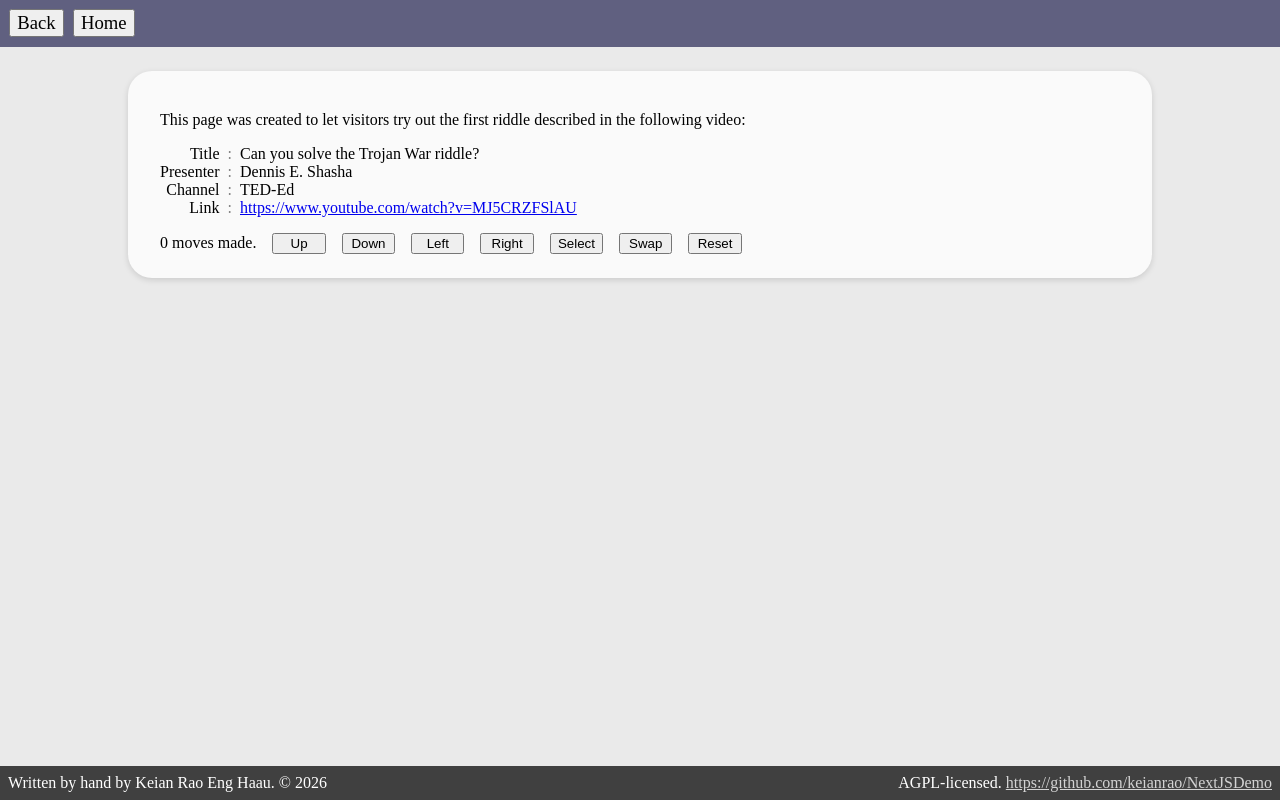
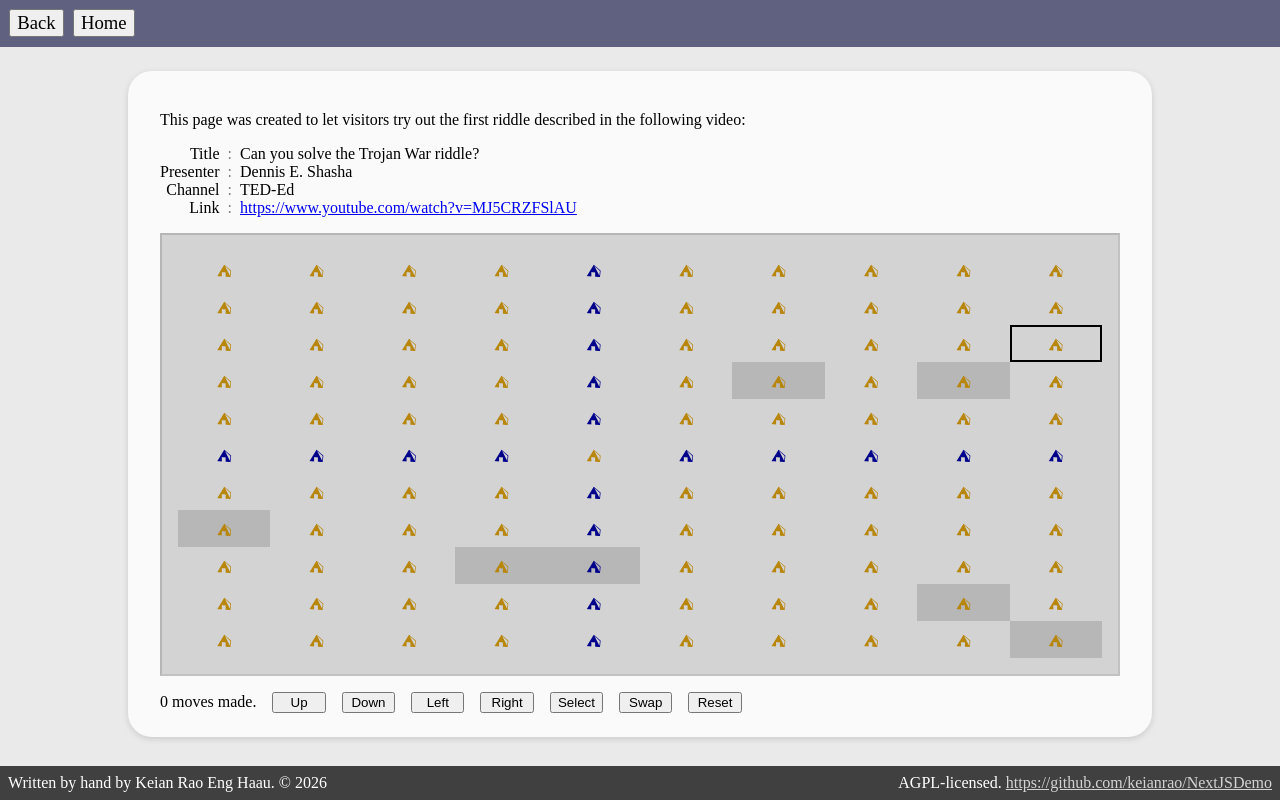
Before and after one commit to keianrao/NextJSDemo, a Next.js app: page /trojanwarriddle in a window 1280 px wide. Built offline with nearby package versions, Linux system fonts and the light colour scheme.

Commit message:
Prepared the rendering part of it

```diff
--- a/src/app/trojanwarriddle/widget.module.css
+++ b/src/app/trojanwarriddle/widget.module.css
@@ -13,6 +13,64 @@
 	opacity: 0.5;
 }
 
+
+
+
+
+.widget {
+	display: grid;
+	gap: 1em;
+}
+
+
+
+
+
+.board {
+	background: lightgrey;
+	padding: 1em;
+	border: 2px inset #0002;
+}
+
+.board {
+	display: grid;
+	grid-template-columns: repeat(10, 1fr);
+	justify-items: center;
+}
+
+.board .tile {
+	width: 100%;
+	height: 100%;
+	border: 2px solid #0000;
+}
+
+.board .tile {
+	display: grid;
+	justify-content: center;
+	align-content: center;
+	box-sizing: border-box;
+}
+
+.board .locked {
+	background: #0002;
+}
+
+.board .selected {
+	border: 2px solid black;
+}
+
+.board .greek {
+	color: darkgoldenrod;
+}
+
+.board .trojan {
+	color: darkblue;
+}
+
+
+
+
+
 .buttons {
 	display: flex;
 	gap: 1em;
--- a/src/app/trojanwarriddle/widget.tsx
+++ b/src/app/trojanwarriddle/widget.tsx
@@ -1,6 +1,6 @@
 'use client'
 
-import { useState } from "react";
+import { useState, useMemo } from "react";
 import widgetClasses from "./widget.module.css";
 
 
@@ -13,19 +13,45 @@ type BoardState = {
 function useBoardState(){
 	const initialBoardState = function (): BoardState {
 		const charArray = function () {
-			const a = "ggggtggggg";
-			const b = "ttttgttttt";
+			const a = "GGGGTGGGGG";
+			const b = "TTTTGTTTTT";
 			return a.repeat(5) + b + a.repeat(5);
 		}();
 		const movesMade = 0;
 		return { charArray, movesMade };
 	}();
-	// (This does not need to be a constructor since
-	// the all board states should be immutable.)
 
 	const [boardState, setBoardState] = useState(initialBoardState);
 
-	return { boardState, setBoardState, initialBoardState };
+	function performAction(action: string) {
+		const { charArray, movesMade } = boardState;
+
+		if (action == "Up") {
+			setBoardState({ ...boardState, movesMade: movesMade + 1 });
+		}
+		if (action == "Down") {
+
+		}
+		if (action == "Left") {
+
+		}
+		if (action == "Right") {
+
+		}
+		if (action == "Select") {
+
+		}
+		if (action == "Swap") {
+
+		}
+		if (action == "Reset") {
+			setBoardState(initialBoardState);
+			// It's okay to reuse that object, as board
+			// state is supposed to be used immutably.
+		}
+	}
+
+	return { boardState, performAction };
 }
 
 
@@ -36,55 +62,71 @@ type CommonProps = {
 };
 
 function Board({ boardStateUsage }: CommonProps) {
-	const { boardState, setBoardState } = boardStateUsage;
+	const { boardState, performAction } = boardStateUsage;
+	const { charArray } = boardState;
 
-	return (
-		<div className={widgetClasses["board"]}>
-		</div>
-	);
+	const tiles = function () {
+		const selectedOffsets = useMemo(function () {
+			return [Math.floor(Math.random() * charArray.length)];
+		}, [boardStateUsage]);
+
+		const lockedOffsets = useMemo(function () {
+			return Array.from(charArray)
+				.map((_, o) => Math.random() < 0.05 ? o : -1)
+				.filter(o => o != -1);
+		}, [boardStateUsage]);
+
+		return Array.from(charArray).map(function (char, o) {
+			const className = function () {
+				const classNames = [];
+				if (true) classNames.push("tile");
+				if (char == "G") classNames.push("greek");
+				if (char == "T") classNames.push("trojan");
+				if (selectedOffsets.includes(o)) classNames.push("selected");
+				if (lockedOffsets.includes(o)) classNames.push("locked");
+				return classNames.map(s => widgetClasses[s]).join(" ");
+			}();
+			const content = "⛺\uFE0E";
+			return <div key={o} className={className} suppressHydrationWarning>{content}</div>;
+		});
+	}();
+
+	const onKeyDown = function (e) {
+		if (e.key == "ArrowUp") performAction("Up");
+		if (e.key == "ArrowDown") performAction("Down");
+		if (e.key == "ArrowLeft") performAction("Left");
+		if (e.key == "ArrowRight") performAction("Right");
+		if (e.key == "Space") performAction("Select");
+		if (e.key == "Return") performAction("Swap");
+		if (e.key == "0" && e.ctrlKey) performAction("Reset");
+	};
+
+	const attributes = {
+		"className": widgetClasses["board"],
+		"tabIndex": 0,
+		"onKeyDown": onKeyDown
+	};
+
+	return <div {...attributes}>{tiles}</div>;
 }
 
 
 
 
 function Buttons({ boardStateUsage }: CommonProps) {
-	const { boardState, setBoardState, initialBoardState } = boardStateUsage;
+	const { boardState, performAction } = boardStateUsage;
 	const { movesMade } = boardState;
-
-	const handleOnClick = {
-		Up: function () {
-			setBoardState({ ...boardState, movesMade: movesMade + 1 });
-		},
-		Down: function () {
-
-		},
-		Left: function () {
-
-		},
-		Right: function () {
-
-		},
-		Select: function () {
-
-		},
-		Swap: function () {
-
-		},
-		Reset: function () {
-			setBoardState(initialBoardState);
-		}
-	};
 
 	return (
 		<div className={widgetClasses["buttons"]}>
 			<span>{movesMade} moves made.</span>
-			<button onClick={handleOnClick.Up}>Up</button>
-			<button onClick={handleOnClick.Down}>Down</button>
-			<button onClick={handleOnClick.Left}>Left</button>
-			<button onClick={handleOnClick.Right}>Right</button>
-			<button onClick={handleOnClick.Select}>Select</button>
-			<button onClick={handleOnClick.Swap}>Swap</button>
-			<button onClick={handleOnClick.Reset}>Reset</button>
+			<button onClick={_ => performAction("Up")}>Up</button>
+			<button onClick={_ => performAction("Down")}>Down</button>
+			<button onClick={_ => performAction("Left")}>Left</button>
+			<button onClick={_ => performAction("Right")}>Right</button>
+			<button onClick={_ => performAction("Select")}>Select</button>
+			<button onClick={_ => performAction("Swap")}>Swap</button>
+			<button onClick={_ => performAction("Reset")}>Reset</button>
 		</div>
 	);
 }
@@ -94,8 +136,10 @@ function Buttons({ boardStateUsage }: CommonProps) {
 export default function Widget() {
 	const boardStateUsage = useBoardState();
 
-	return <>
-		<Board boardStateUsage={boardStateUsage} />
-		<Buttons boardStateUsage={boardStateUsage} />
-	</>
+	return (
+		<div className={widgetClasses["widget"]}>
+			<Board boardStateUsage={boardStateUsage} />
+			<Buttons boardStateUsage={boardStateUsage} />
+		</div>
+	);
 }
```
